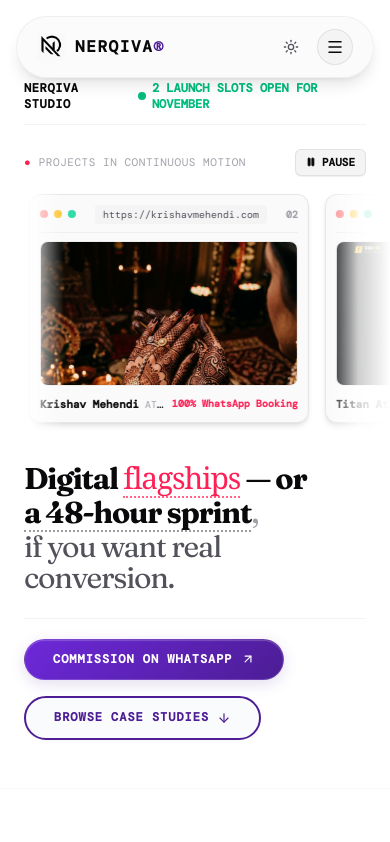
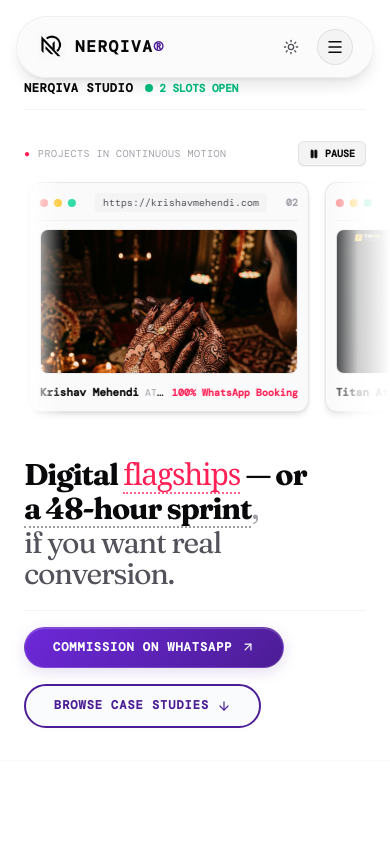
Before and after one commit to dipexplorer/nerqiva-agency-site, a Next.js app: page / in a window 390 px wide. Shown: the top 842 px of the page. Built offline with nearby package versions, Linux system fonts and the light colour scheme.

Commit message:
fix(hero): refine mobile slot badge and vertical framing for 1440x900 viewport

```diff
--- a/src/components/SensoryHero.tsx
+++ b/src/components/SensoryHero.tsx
@@ -89,7 +89,7 @@ export default function SensoryHero() {
   const containerRef = useRef<HTMLDivElement>(null);
 
   return (
-    <section className="relative w-full pt-20 sm:pt-24 pb-12 sm:pb-16 overflow-hidden bg-bg-primary text-text-primary flex flex-col justify-between min-h-[92vh] lg:min-h-screen">
+    <section className="relative w-full pt-20 sm:pt-22 pb-8 sm:pb-12 overflow-hidden bg-bg-primary text-text-primary flex flex-col justify-between min-h-[90vh] lg:min-h-screen">
 
       {/* ============================================================
           TIER 1: CLEAN MINIMAL HEADER BAND
@@ -102,12 +102,13 @@ export default function SensoryHero() {
               NERQIVA STUDIO
             </span>
             <span className="text-border-dark hidden sm:inline">•</span>
-            <div className="flex items-center gap-1.5 font-mono text-xs font-semibold text-emerald-500">
-              <span className="relative flex h-2 w-2">
+            <div className="flex items-center gap-1.5 font-mono text-[11px] sm:text-xs font-semibold text-emerald-500">
+              <span className="relative flex h-2 w-2 shrink-0">
                 <span className="animate-ping absolute inline-flex h-full w-full rounded-full bg-emerald-400 opacity-75" />
                 <span className="relative inline-flex rounded-full h-2 w-2 bg-emerald-500" />
               </span>
-              <span>2 LAUNCH SLOTS OPEN FOR NOVEMBER</span>
+              <span className="hidden sm:inline">2 LAUNCH SLOTS OPEN FOR NOVEMBER</span>
+              <span className="sm:hidden">2 SLOTS OPEN</span>
             </div>
           </div>
 
@@ -125,11 +126,11 @@ export default function SensoryHero() {
       {/* ============================================================
           TIER 2: CENTERED 3D KINETIC PROJECT RIBBON (ANFALOVA CAROUSEL)
           ============================================================ */}
-      <div className="relative w-full my-4 sm:my-6 overflow-hidden py-2">
+      <div className="relative w-full my-2 sm:my-4 overflow-hidden py-1 sm:py-2">
 
         {/* Stream Command Pill & Pause Control */}
-        <div className="section-container flex items-center justify-between mb-2.5">
-          <div className="flex items-center gap-2 font-mono text-[11px] text-text-tertiary">
+        <div className="section-container flex items-center justify-between mb-2 sm:mb-2.5">
+          <div className="flex items-center gap-2 font-mono text-[10px] sm:text-[11px] text-text-tertiary">
             <span className="text-rose-500 font-bold">●</span>
             <span className="uppercase tracking-wider">PROJECTS IN CONTINUOUS MOTION</span>
             <span className="text-border-dark hidden sm:inline">•</span>
@@ -139,7 +140,7 @@ export default function SensoryHero() {
           <button
             onClick={() => setIsPaused(!isPaused)}
             aria-label={isPaused ? "Play gallery" : "Pause gallery"}
-            className="px-2.5 py-1 rounded-md bg-bg-secondary hover:bg-bg-card border border-border text-text-primary font-mono text-[11px] font-bold flex items-center gap-1.5 transition-colors cursor-pointer select-none shadow-2xs"
+            className="px-2.5 py-1 rounded-md bg-bg-secondary hover:bg-bg-card border border-border text-text-primary font-mono text-[10px] sm:text-[11px] font-bold flex items-center gap-1.5 transition-colors cursor-pointer select-none shadow-2xs"
           >
             {isPaused ? <Play size={10} className="fill-current" /> : <Pause size={10} className="fill-current" />}
             <span>{isPaused ? "RESUME" : "PAUSE"}</span>
@@ -259,7 +260,7 @@ export default function SensoryHero() {
         </h1>
 
         {/* Action Row & Provenance Statement */}
-        <div className="flex flex-wrap items-center gap-4 sm:gap-6 mt-6 sm:mt-8 pt-5 border-t border-border/60">
+        <div className="flex flex-wrap items-center gap-4 sm:gap-6 mt-5 sm:mt-6 pt-4 border-t border-border/60">
           <a
             href="https://wa.me/918724932985?text=Hi%20Dipjyoti,%20I'm%20ready%20to%20commission%20a%20flagship%20website."
             target="_blank"
```
